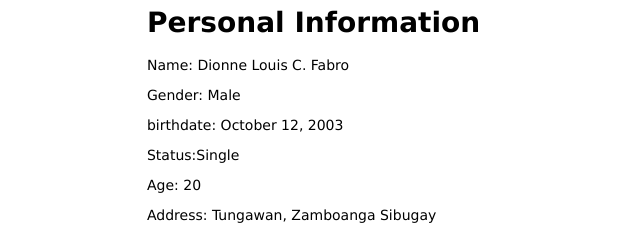
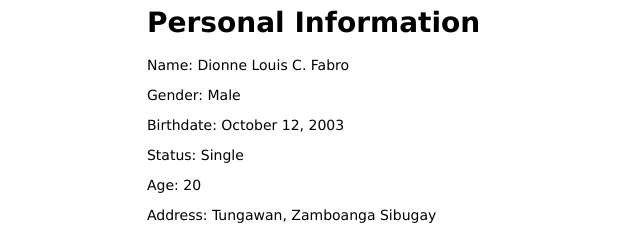
Before and after one commit to Ennoid-jpg/Fabro-me, a plain HTML site: page index.html in a window 1280 px wide. Shown: the part 132-366 px from the top of the page, 543-1183 px from the left. Drawn offline with Linux system fonts and the light colour scheme.

Commit message:
Update index.html
Signed-off-by: Ennoid-jpg <61612474+Ennoid-jpg@users.noreply.github.com>

```diff
--- a/index.html
+++ b/index.html
@@ -137,8 +137,8 @@ html {
       <h1>Personal Information</h1>
       <p>Name: Dionne Louis C. Fabro</p>
       <p>Gender: Male</p>
-      <p>birthdate: October 12, 2003</p>
-      <p>Status:Single</p>
+      <p>Birthdate: October 12, 2003</p>
+      <p>Status: Single</p>
       <p>Age: 20</p>
       <p>Address: Tungawan, Zamboanga Sibugay</p>
       <p>Course: BSIT-2</p>
```
